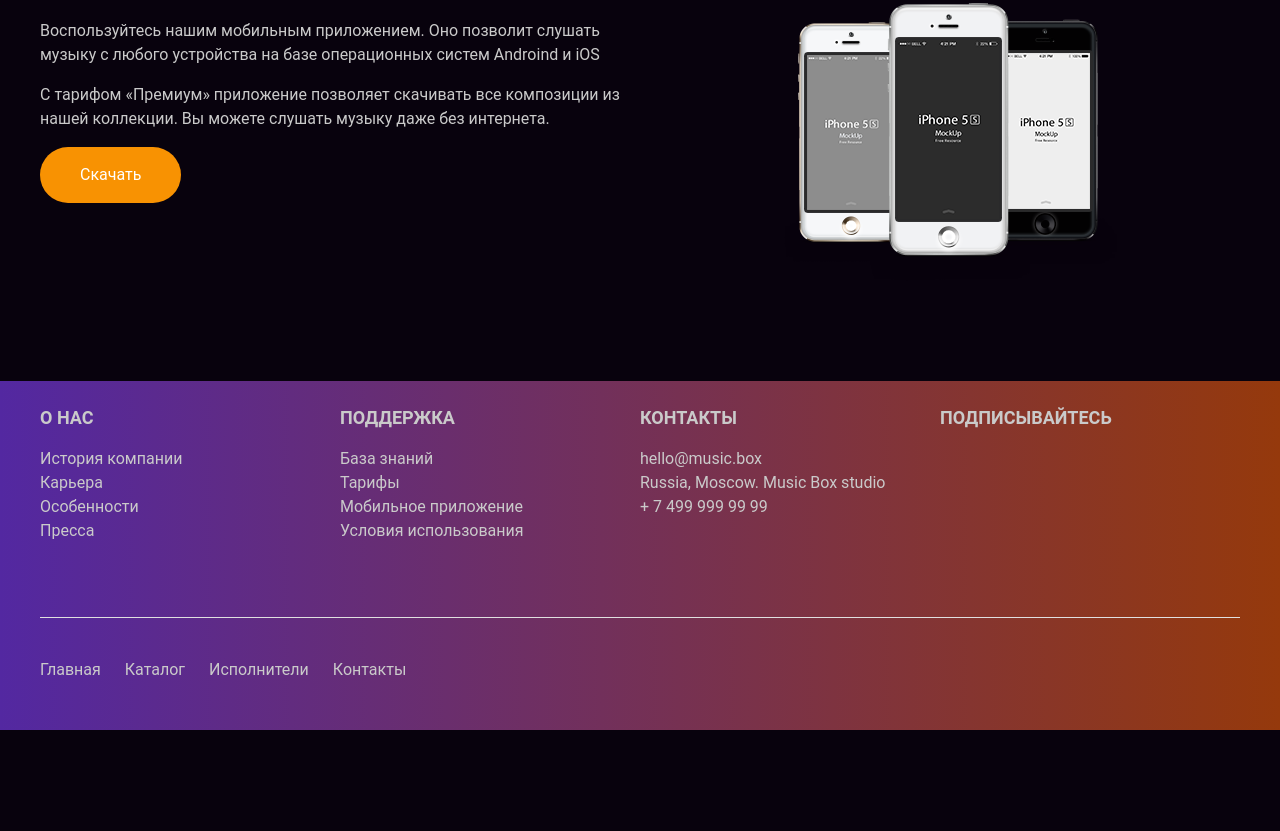
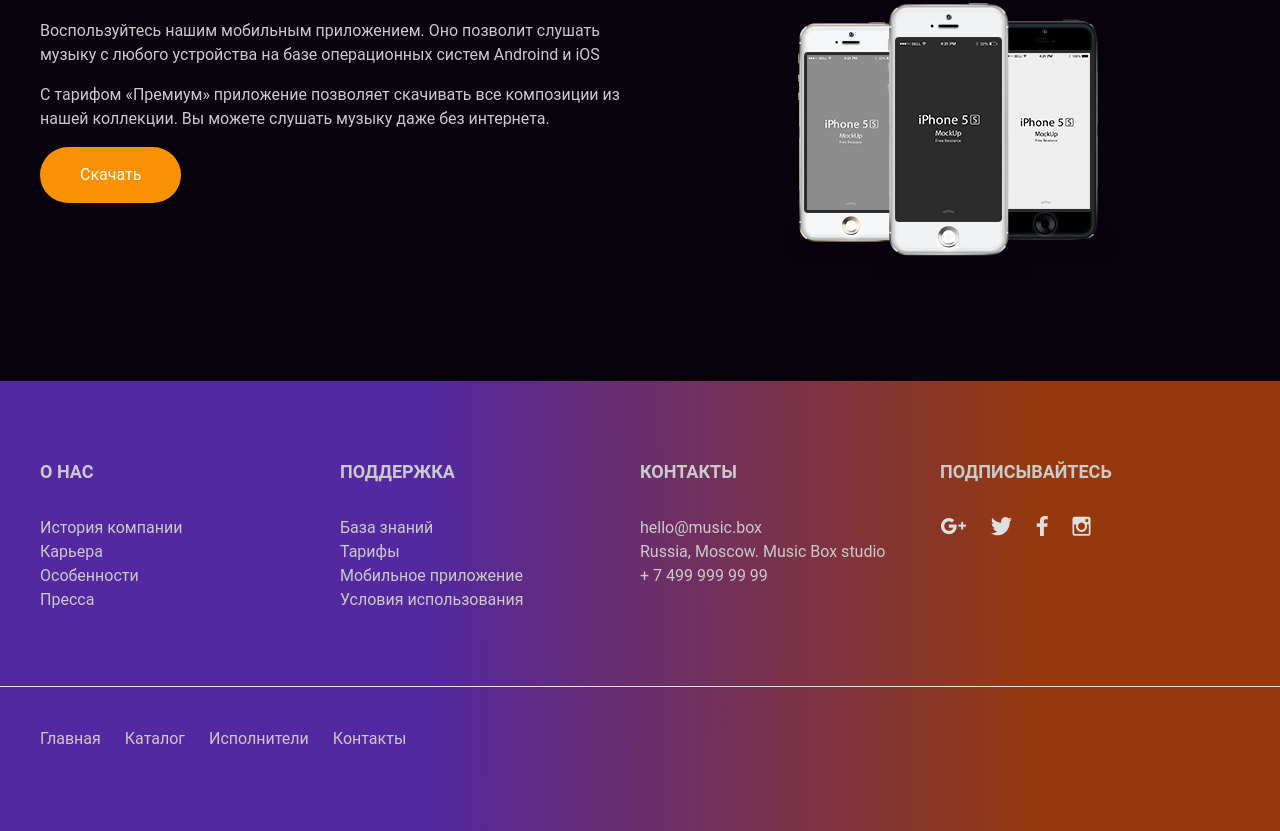
Before and after one commit to dimidroll450/layout-designer-project-lvl2, a website: page src/index.html in a window 1280 px wide. Shown: the part 2844-3675 px from the top of the page. Before the commit the page ends 3574 px from the top, so only its background shows below. Drawn offline with Linux system fonts and the light colour scheme.

Commit message:
update footer

```diff
--- a/src/index.html
+++ b/src/index.html
@@ -156,36 +156,48 @@
     </section>
   </main>
   <footer class="bg-linear">
-    <div class="outer-wrap">
-      <div class="footer-info flex">
+    <div class="footer-info">
+        <div class="outer-wrap flex">
           <div class="section">
-          <h4>О нас</h4>
+            <h2>О нас</h2>
             <a href="#">История компании</a>
             <a href="#">Карьера</a>
             <a href="#">Особенности</a>
             <a href="#">Пресса</a>
           </div>
           <div class="section">
-          <h4>Поддержка</h4>
+            <h2>Поддержка</h2>
             <a href="#">База знаний</a>
             <a href="#">Тарифы</a>
             <a href="#">Мобильное приложение</a>
             <a href="#">Условия использования</a>
           </div>
           <div class="section">
-          <h4>Контакты</h4>
+            <h2>Контакты</h2>
             <p>hello@music.box</p>
             <p>Russia, Moscow. Music Box studio</p>
             <p>+ 7 499 999 99 99</p>
           </div>
           <div class="section">
-          <h4>Подписывайтесь</h4>
-          <a href="#"></a>
-          <a href="#"></a>
-          <a href="#"></a>
-          <a href="#"></a>
+            <h2>Подписывайтесь</h2>
+            <div class="socials">
+              <a href="#">
+                <img src="./images/Google+.png" alt="Google+">
+              </a>
+              <a href="#">
+                <img src="./images/Twitter.png" alt="Twitter">
+              </a>
+              <a href="#">
+                <img src="./images/Facebook.png" alt="Facebook">
+              </a>
+              <a href="#">
+                <img src="./images/Instagram.png" alt="Instagram">
+              </a>
             </div>
           </div>
+      </div>
+        </div>
+    <div class="outer-wrap">
       <div class="nav m-0">
         <ul class="nav-wrapper flex">
           <li class="item">
--- a/src/scss/modules/footer.scss
+++ b/src/scss/modules/footer.scss
@@ -1,12 +1,15 @@
 @import './../variables.scss';
 
 footer {
+  padding: 3rem 0 2rem 0;
+
   font-size: $fs-11;
 
   .footer-info {
+    border-bottom: 1px solid $color-gray;
+
+    .outer-wrap {
       flex-wrap: wrap;
-
-    border-bottom: 1px solid $color-gray;
 
       .section {
         display: flex;
@@ -15,8 +18,10 @@ footer {
 
         margin-bottom: 74px;
 
-      h4 {
+        h2 {
           margin-bottom: 16px;
+
+          font-size: 18px;
         }
 
         p {
@@ -25,10 +30,13 @@ footer {
 
         @media (max-width: 960px) {
           flex-basis: 50%;
+
+          margin-bottom: 30px;
         }
 
         @media (max-width: $breakpoint-xs-max) {
           flex-basis: 100%;
+        }
       }
     }
   }
@@ -39,6 +47,15 @@ footer {
   }
 }
 
+.socials {
+  display: flex;
+  align-items: center;
+
+  a + a {
+    padding-left: 24px;
+  }
+}
+
 .bg-linear {
-  background: linear-gradient(to right, #5328a1, #95390c);
+  background: linear-gradient(89.75deg, #5328a1 32.83%, #95390c 81.56%);
 }
```
Also changed, not shown: src/css/app.css. Lines whose indentation alone changed are shown as unchanged.
